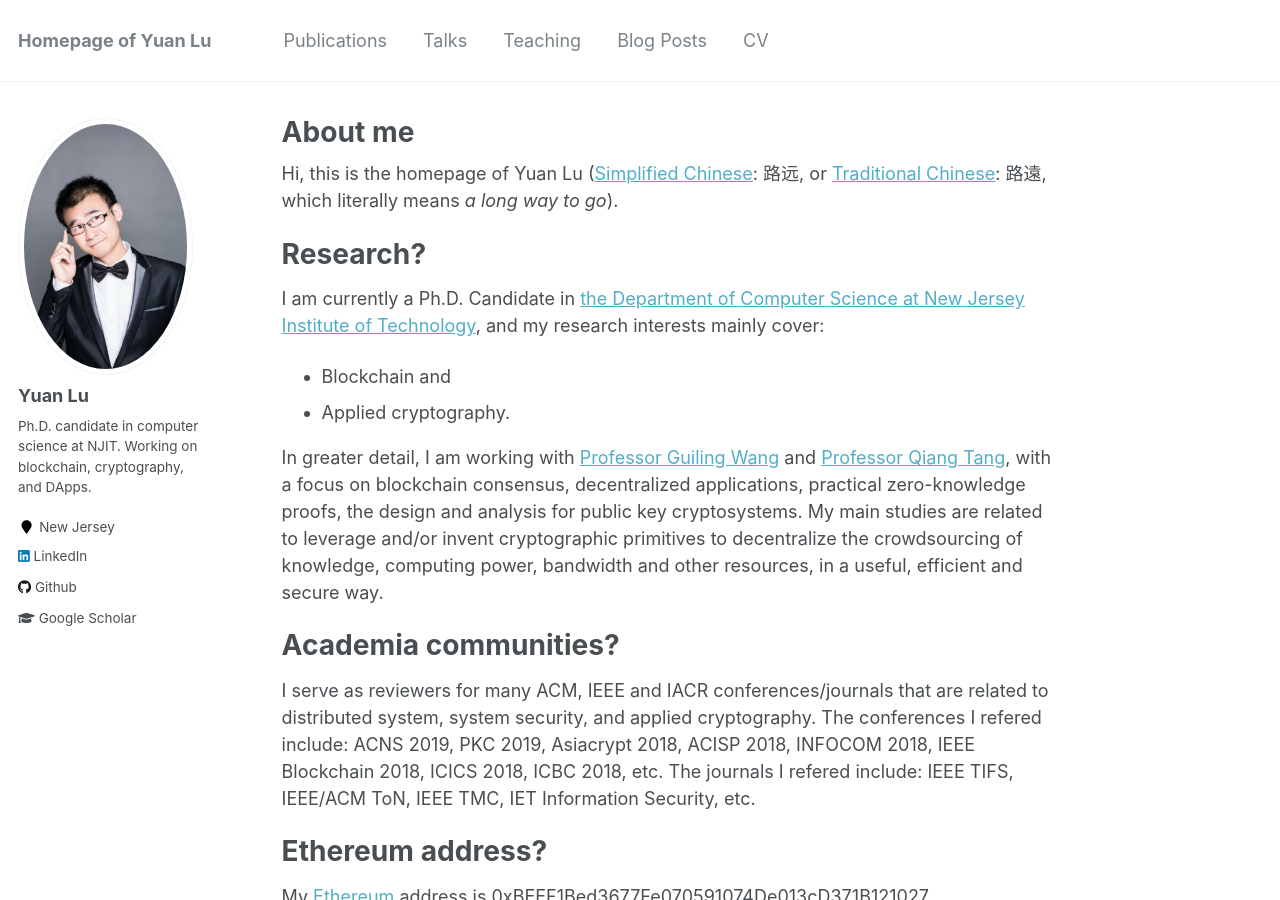
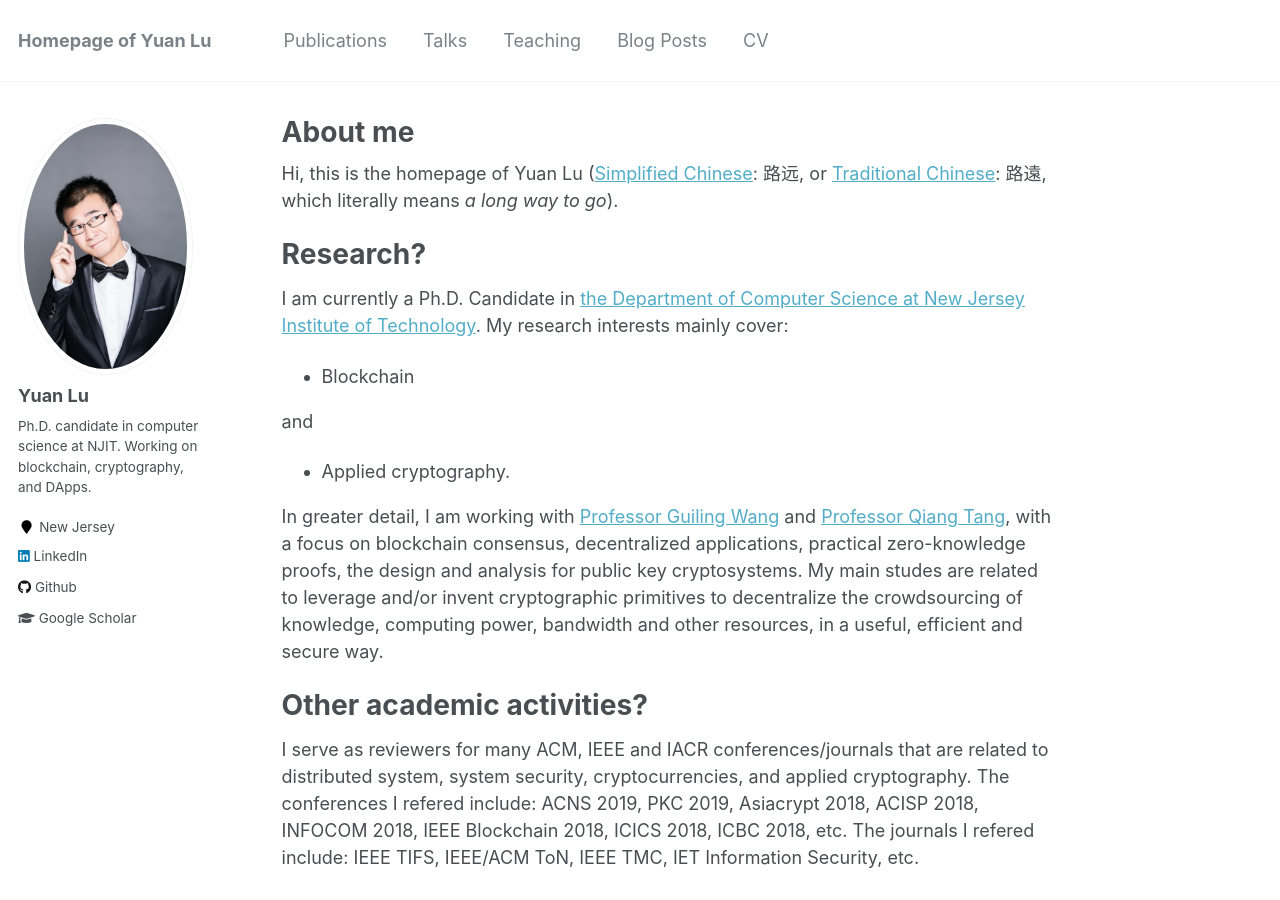
Before and after one commit to yylluu/yylluu.github.io, a Jekyll site: the page built from _pages/about.md, in a window 1280 px wide and 900 px high. Built offline with Jekyll 4.4.1, drawn with Linux system fonts in a browser that asks for light colours.

Commit message:
Update about.md

```diff
--- a/_pages/about.md
+++ b/_pages/about.md
@@ -12,19 +12,21 @@
 
 Research?
 ======
-I am currently a Ph.D. Candidate in [the Department of Computer Science at New Jersey Institute of Technology](https://cs.njit.edu/), and my research interests mainly cover:
+I am currently a Ph.D. Candidate in [the Department of Computer Science at New Jersey Institute of Technology](https://cs.njit.edu/). My research interests mainly cover:
 * Blockchain
+
 and
+
 * Applied cryptography.
 
-In greater detail, I am working with [Professor Guiling Wang](https://web.njit.edu/~gwang/) and [Professor Qiang Tang](https://web.njit.edu/~qiang/), with a focus on blockchain consensus, decentralized applications, practical zero-knowledge proofs, the design and analysis for public key cryptosystems. My main studies are related to leverage and/or invent cryptographic primitives to decentralize the crowdsourcing of knowledge, computing power, bandwidth and other resources, in a useful, efficient and secure way.
+In greater detail, I am working with [Professor Guiling Wang](https://web.njit.edu/~gwang/) and [Professor Qiang Tang](https://web.njit.edu/~qiang/), with a focus on blockchain consensus, decentralized applications, practical zero-knowledge proofs, the design and analysis for public key cryptosystems. My main studes are related to leverage and/or invent cryptographic primitives to decentralize the crowdsourcing of knowledge, computing power, bandwidth and other resources, in a useful, efficient and secure way.
 
 
 
 
-Academia communities?
+Other academic activities?
 ======
-I serve as reviewers for many ACM, IEEE and IACR conferences/journals that are related to distributed system, system security, and applied cryptography. The conferences I refered include: ACNS 2019, PKC 2019, Asiacrypt 2018, ACISP 2018, INFOCOM 2018, IEEE Blockchain 2018, ICICS 2018, ICBC 2018, etc. The journals I refered include: IEEE TIFS, IEEE/ACM ToN, IEEE TMC, IET Information Security, etc.
+I serve as reviewers for many ACM, IEEE and IACR conferences/journals that are related to distributed system, system security, cryptocurrencies, and applied cryptography. The conferences I refered include: ACNS 2019, PKC 2019, Asiacrypt 2018, ACISP 2018, INFOCOM 2018, IEEE Blockchain 2018, ICICS 2018, ICBC 2018, etc. The journals I refered include: IEEE TIFS, IEEE/ACM ToN, IEEE TMC, IET Information Security, etc.
 
 
 Ethereum address?
```
